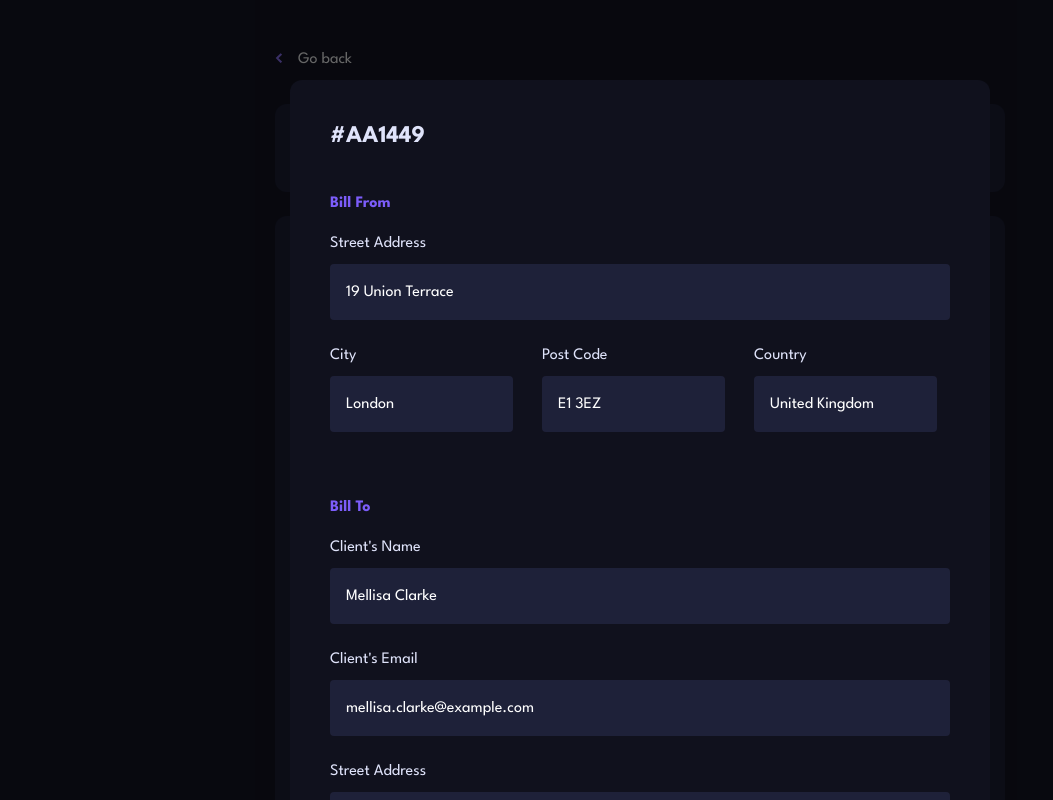
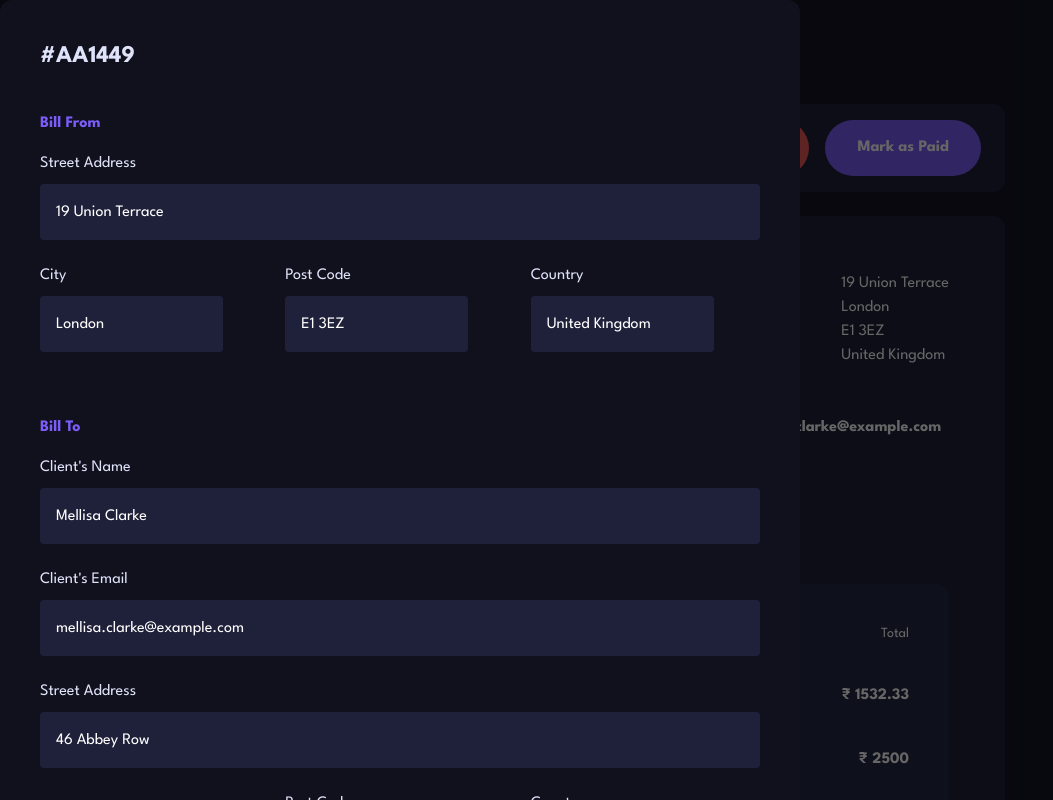
Before and after one commit to imnethaji/invoice-app, a React (Vite) app: page /AA1449 in a window 1280 px wide. Both pictures are taken after a click on the button "Edit". Shown: the top 800 px of the page, without its empty margins (0-1053 px from the left). Built offline with nearby package versions, Linux system fonts and the light colour scheme.

Commit message:
Exit animation logic update

```diff
--- a/src/Modal/Form.tsx
+++ b/src/Modal/Form.tsx
@@ -30,18 +30,12 @@ export interface FormData {
 }
 
 interface formModalProp {
-  isOpen: boolean;
   closeModal: () => void;
   invoiceData?: Invoice | FormData;
   mode: "new" | "edit";
 }
 
-const Form: React.FC<formModalProp> = ({
-  isOpen,
-  closeModal,
-  invoiceData,
-  mode,
-}) => {
+const Form: React.FC<formModalProp> = ({ closeModal, invoiceData, mode }) => {
   const dateNow = new Date().toISOString().slice(0, 10);
   const inputClasses = "bg-cardBgBlue h-14 rounded text-white pl-4 mb-6 mt-2";
 
@@ -143,7 +137,6 @@ const Form: React.FC<formModalProp> = ({
 
   return (
     <>
-      {isOpen && (
       <motion.div
         className="fixed inset-0 z-50 bg-black bg-opacity-60 flex items-start justify-center overflow-y-auto p-10"
         initial={{ opacity: 0 }}
@@ -152,11 +145,11 @@ const Form: React.FC<formModalProp> = ({
         transition={{ duration: 0.2 }}
       >
         <motion.form
-            initial={{ y: "50%" }}
-            animate={{ y: 0 }}
-            exit={{ y: "50%" }}
+          initial={{ x: "-100%" }}
+          animate={{ x: 0 }}
+          exit={{ x: "-100%" }}
           transition={{ duration: 0.4, ease: "easeInOut" }}
-            className="w-[700px] mb-10 bg-[#10111d] p-10 rounded-xl mt-10"
+          className="w-[800px] absolute top-0 left-0 mb-10 bg-[#10111d] p-10 rounded-xl mt-0"
           onSubmit={handleSubmit}
         >
           <h1 className="font-bold text-[#DFE3FA] text-2xl">
@@ -205,9 +198,7 @@ const Form: React.FC<formModalProp> = ({
                   name="postCode"
                   id="postCode"
                   value={formData.senderAddress?.postCode}
-                    onChange={(e) =>
-                      handleChange(e, "senderAddress", "postCode")
-                    }
+                  onChange={(e) => handleChange(e, "senderAddress", "postCode")}
                 />
               </div>
               <div className="w-1/3 ml-4">
@@ -220,17 +211,13 @@ const Form: React.FC<formModalProp> = ({
                   name="country"
                   id="country"
                   value={formData.senderAddress?.country}
-                    onChange={(e) =>
-                      handleChange(e, "senderAddress", "country")
-                    }
+                  onChange={(e) => handleChange(e, "senderAddress", "country")}
                 />
               </div>
             </div>
           </div>
           <div className="Bill To">
-              <h1 className="font-bold text-purpleButton mb-4 mt-10">
-                Bill To
-              </h1>
+            <h1 className="font-bold text-purpleButton mb-4 mt-10">Bill To</h1>
             <label className="text-[#DFE3FA] block" htmlFor="clientName">
               Client's Name
             </label>
@@ -289,9 +276,7 @@ const Form: React.FC<formModalProp> = ({
                   name="postCode"
                   id="postCode"
                   value={formData.clientAddress?.postCode}
-                    onChange={(e) =>
-                      handleChange(e, "clientAddress", "postCode")
-                    }
+                  onChange={(e) => handleChange(e, "clientAddress", "postCode")}
                 />
               </div>
               <div className="w-1/3 ml-4">
@@ -304,9 +289,7 @@ const Form: React.FC<formModalProp> = ({
                   name="country"
                   id="country"
                   value={formData.clientAddress?.country}
-                    onChange={(e) =>
-                      handleChange(e, "clientAddress", "country")
-                    }
+                  onChange={(e) => handleChange(e, "clientAddress", "country")}
                 />
               </div>
             </div>
@@ -325,10 +308,7 @@ const Form: React.FC<formModalProp> = ({
                 />
               </div>
               <div className="w-1/2 ml-4">
-                  <label
-                    className="text-[#DFE3FA] block"
-                    htmlFor="paymentTerms"
-                  >
+                <label className="text-[#DFE3FA] block" htmlFor="paymentTerms">
                   Payment Terms
                 </label>
                 <select
@@ -338,11 +318,11 @@ const Form: React.FC<formModalProp> = ({
                   onChange={(e) => handleChange(e, "paymentTerms")}
                   value={formData.paymentTerms}
                 >
-                    <option value="">Select</option>
-                    <option value="30">30 Days</option>
-                    <option value="15">15 Days</option>
+                  <option value="30" className="py-4">
+                    30 Days
+                  </option>
+                  <option value="14">14 Days</option>
                   <option value="7">7 Days</option>
-                    <option value="5">5 Days</option>
                   <option value="1">1 Day</option>
                 </select>
               </div>
@@ -359,6 +339,7 @@ const Form: React.FC<formModalProp> = ({
               type="text"
               name="projectDescription"
               id="projectDescription"
+              placeholder="e.g. Graphic Design services"
               value={formData.description}
               onChange={(e) => handleChange(e, "description")}
             />
@@ -452,7 +433,6 @@ const Form: React.FC<formModalProp> = ({
           </div>
         </motion.form>
       </motion.div>
-      )}
     </>
   );
 };
--- a/src/components/InvoiceHeader.tsx
+++ b/src/components/InvoiceHeader.tsx
@@ -40,7 +40,9 @@ const InvoiceHeader: React.FC<InvoiceHeaderProps> = ({
 
   return (
     <div className="flex w-screen items-center mt-20 justify-center">
-      <Form isOpen={isEditingOn} closeModal={handleNewInvoice} mode="new" />
+      <AnimatePresence mode="wait">
+        {isEditingOn && <Form closeModal={handleNewInvoice} mode="new" />}
+      </AnimatePresence>
       <div className="flex w-[80%] justify-between max-sm:flex-col max-sm:items-center">
         <div>
           <div className="max-sm:text-center max-sm:space-y-5">
--- a/src/layout/InvoiceDetails.tsx
+++ b/src/layout/InvoiceDetails.tsx
@@ -77,10 +77,9 @@ const InvoiceDetails = () => {
       transition={{ duration: 0.4, ease: "easeInOut" }}
       className="invoiceContainer w-[730px] flex flex-col items-center justify-between my-5 mx-auto"
     >
-      <AnimatePresence>
+      <AnimatePresence mode="wait">
         {isEditingOn && (
           <Form
-            isOpen={isEditingOn}
             closeModal={handleCloseModal}
             invoiceData={invoiceData[index]}
             mode="edit"
```
Lines whose indentation alone changed are shown as unchanged.
